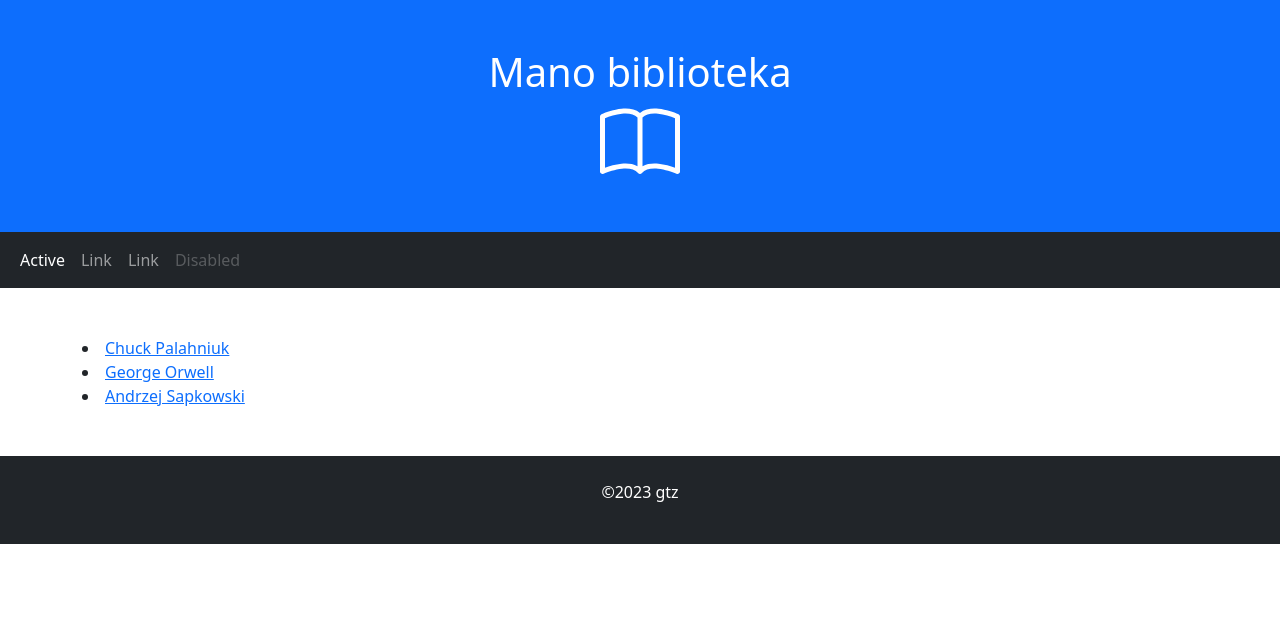
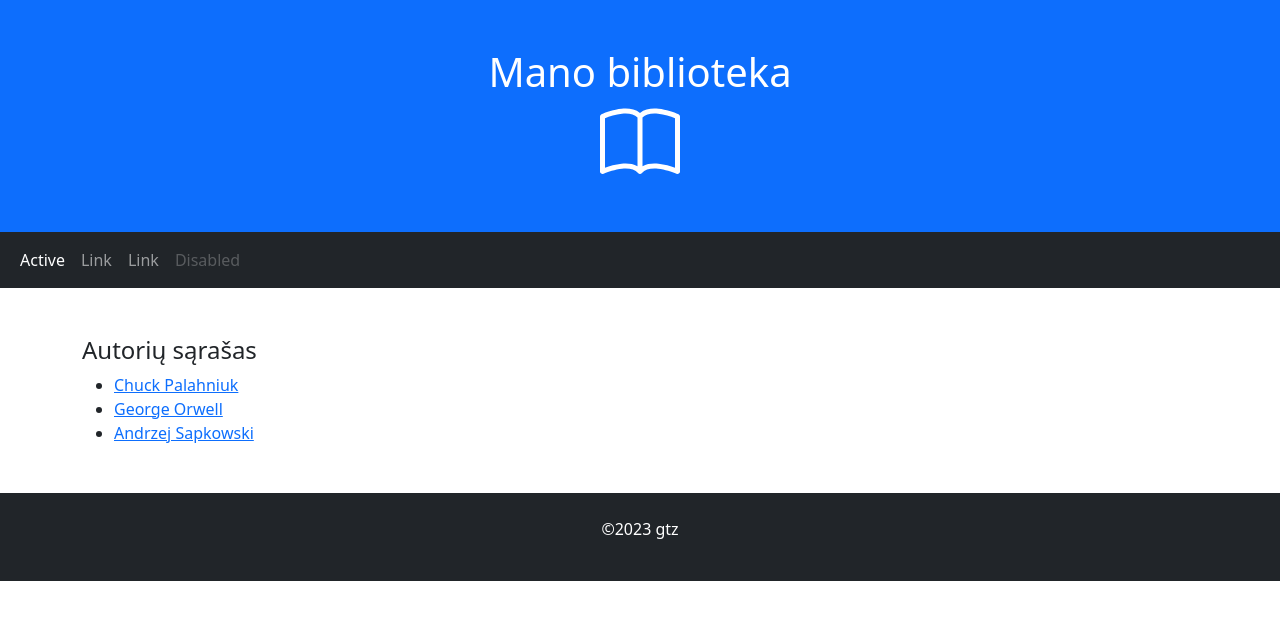
Before and after one commit to gyteniz/Django_library, a Django app: page /library/authors/ in a window 1280 px wide. Shown: the top 620 px of the page. Run offline with Django 4.2, Linux system fonts and the light colour scheme; data comes from the database, SQL or seed files in the repository.

Commit message:
4. minimalus authors.html ir books.html pataisymai

```diff
--- a/mysite/library/templates/authors.html
+++ b/mysite/library/templates/authors.html
@@ -4,8 +4,11 @@
 
 
 {% block "content" %}
-{% for author in authors %}
+<h4>Autorių sąrašas</h4>
+<ul>
+    {% for author in authors %}
     <li><a href="{% url 'author' author.id %}">{{author.first_name}} {{author.last_name}}</a></li>
 
-{% endfor %}
+    {% endfor %}
+</ul>
 {% endblock %}
--- a/mysite/library/templates/books.html
+++ b/mysite/library/templates/books.html
@@ -5,7 +5,7 @@
 {% block "content" %}
 
 {% if books %}
-<h1>Knygų sąrašas</h1>
+<h4>Knygų sąrašas</h4>
 <ul>
     {% for book in books %}
     <li>
```
